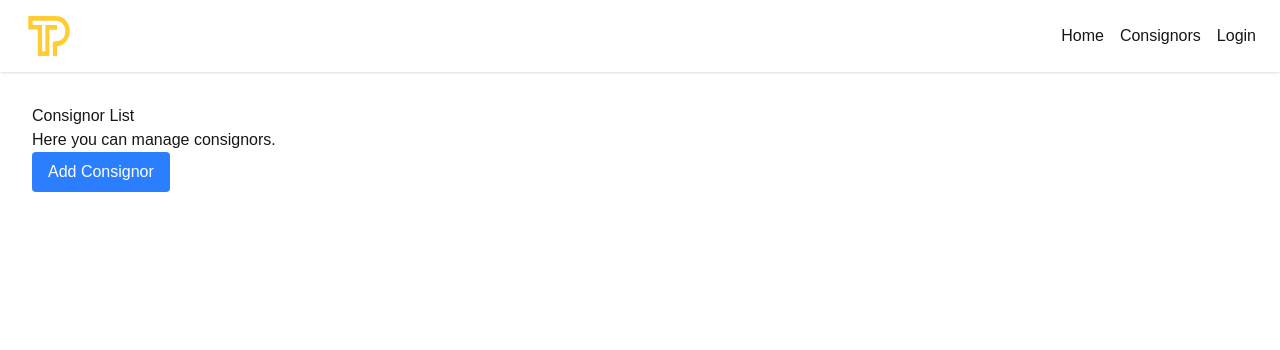
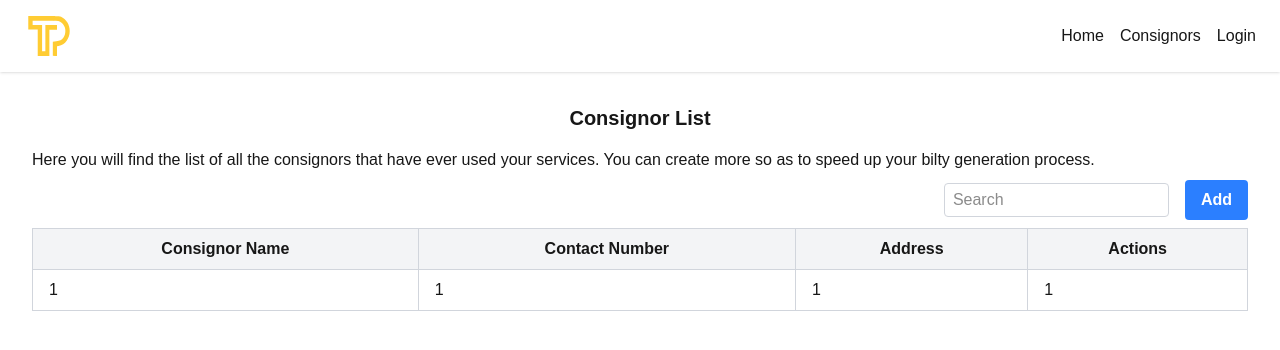
Before and after one commit to this-is-pankaj/truckspoint, a Next.js app: page /consignor in a window 1280 px wide. Shown: the top 350 px of the page. Built offline with nearby package versions, Linux system fonts and the light colour scheme.

Commit message:
- static page for consignor - button component created

```diff
--- a/src/app/consignor/page.tsx
+++ b/src/app/consignor/page.tsx
@@ -1,12 +1,35 @@
+import Button from "@/components/Button/Button";
+
 const consignor = () => {
   return (
-    <div>
-      <h1>Consignor List</h1>
-      <p>Here you can manage consignors.</p>
-      <button className="bg-blue-500 text-white px-4 py-2 rounded">
-        Add Consignor
-      </button>
+    <div className="flex flex-col gap-4">
+      <h2 className="text-xl font-bold text-center">Consignor List</h2>
+      <div className="flex flex-col gap-2">
+        <p>Here you will find the list of all the consignors that have ever used your services. You can create more so as to speed up your bilty generation process.</p>
+        <div className="flex flex-row-reverse gap-4 items-center">
+          <Button>Add</Button>
+          <input type="search" placeholder="Search" className="px-2 py-1 border border-gray-300 rounded" />
+        </div>
+        <table className="w-full border-collapse border border-gray-300">
+          <thead className="bg-gray-100">
+            <tr>
+              <th className="border border-gray-300 px-4 py-2">Consignor Name</th>
+              <th className="border border-gray-300 px-4 py-2">Contact Number</th>
+              <th className="border border-gray-300 px-4 py-2">Address</th>
+              <th className="border border-gray-300 px-4 py-2">Actions</th>
+            </tr>
+          </thead>
+          <tbody>
+            <tr>
+              <td className="border border-gray-300 px-4 py-2">1</td>
+              <td className="border border-gray-300 px-4 py-2">1</td>
+              <td className="border border-gray-300 px-4 py-2">1</td>
+              <td className="border border-gray-300 px-4 py-2">1</td>
+            </tr>
+          </tbody>
+        </table>
       </div>
+    </div>
   )
 }
 
--- /dev/null
+++ b/src/components/Button/Button.tsx
@@ -0,0 +1,18 @@
+import { ReactNode } from "react";
+
+type ButtonProps = {
+  className?: string;
+  children: ReactNode;
+} & React.ButtonHTMLAttributes<HTMLButtonElement>;
+
+const Button = ({ className, children }: ButtonProps) => {
+  return (
+    <button
+      className={`bg-blue-500 text-white font-bold py-2 px-4 rounded ${className}`}
+    >
+      {children}
+    </button>
+  );
+}
+
+export default Button;
```
